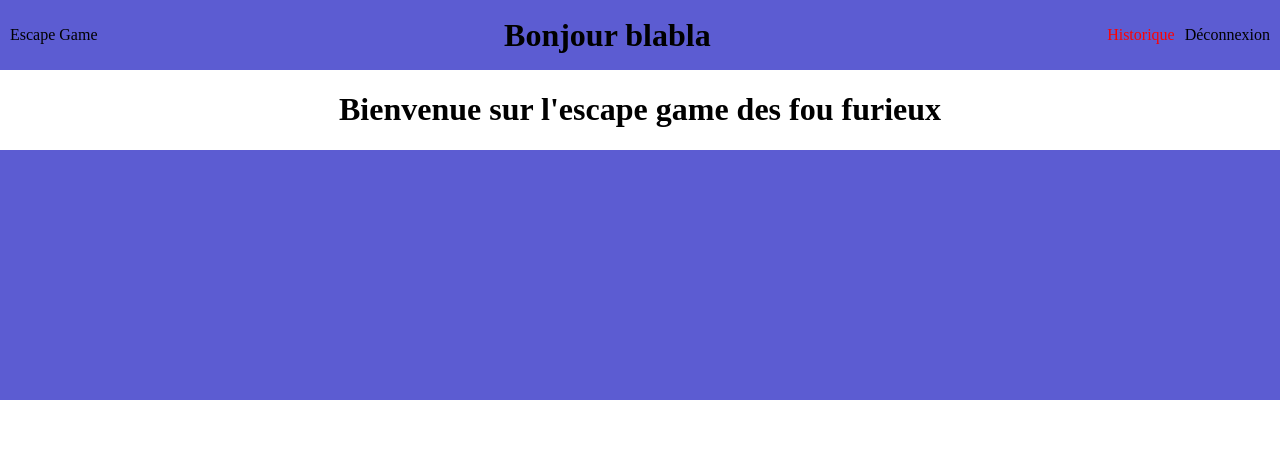
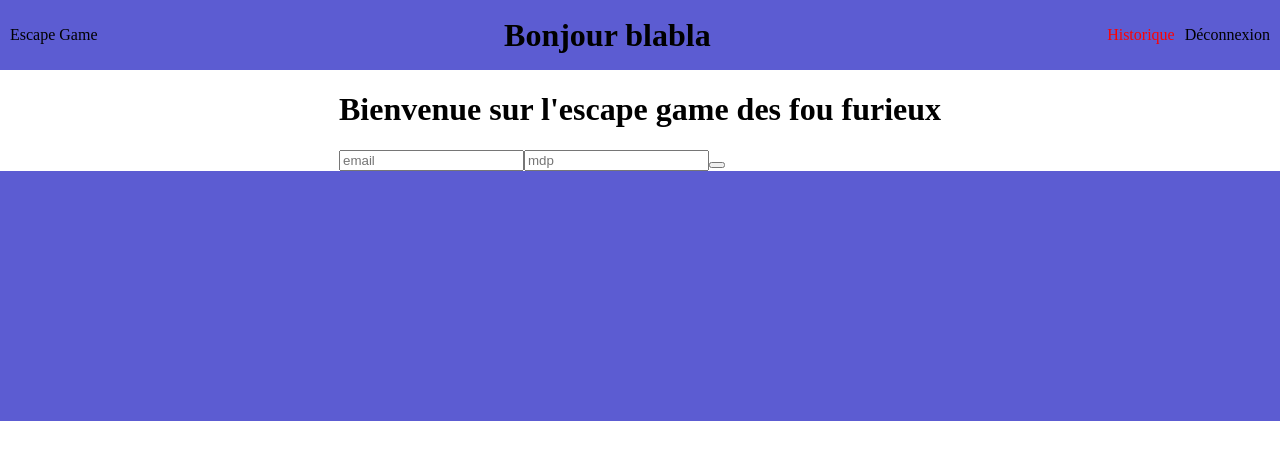
Before and after one commit to thibaud75/escape-game-front, a React (Vite) app: page / in a window 1280 px wide. Shown: the top 460 px of the page. Built offline with nearby package versions, Linux system fonts and the light colour scheme.

Commit message:
link front to back

```diff
--- a/src/App.tsx
+++ b/src/App.tsx
@@ -1,17 +1,71 @@
-import { useState } from 'react'
+import { useEffect, useState } from 'react'
 import './App.css'
 import Nav from './components/Nav'
 import Footer from './components/Footer'
 
 
+
 function App() {
-  const [count, setCount] = useState(0)
+
+const [resultApi, setResultApi] = useState('aa')
+
+const getData = (e:React.FormEvent<HTMLFormElement>) => {
+  e.preventDefault()
+
+  const formData = new FormData(e.currentTarget);
+
+  const email = formData.get('email')
+  let newEmail = email as string
+
+  const password = formData.get('password')
+  let newPassword = password as string
+
+
+  const data = {
+    email : newEmail,
+    password : newPassword,
+  }
+
+  callApi(data)
+}
+
+
+function callApi(login:{}){
+  fetch(`http://localhost:3000/auth/login`, {
+    method : 'POST',
+    headers :{
+      'Content-Type': 'application/json',
+    },
+    body: JSON.stringify(login),
+  })
+
+  .then(response => {
+    console.log(response)
+    return response.json()
+  })
+  .then(data => {
+    console.log(data)
+  })
+}
+
+// useEffect(()=>{
+//   callApi()
+// },[])
+
+
 
   return (
     <>
       <Nav/>
       <div>
         <h1 className='title'>Bienvenue sur l'escape game des fou furieux</h1>
+
+        <form onSubmit={(e)=> getData(e)}>
+          <input type = 'text' placeholder='email' name='email'></input>
+          <input type = 'text' placeholder='mdp' name='password'></input>
+          <button type='submit'></button>
+        </form>
+
       </div>
       <Footer/>
     </>
--- a/src/Auth.tsx
+++ b/src/Auth.tsx
@@ -1,6 +1,6 @@
 import { useState } from 'react'
 import './App.css'
-import Nav from './components/nav'
+import Nav from './components/Nav'
 import Footer from './components/Footer'
 
 
@@ -12,6 +12,8 @@ function App() {
       <Nav/>
       <div>
         <h1 className='title'>dsrghidfgihux</h1>
+
+
       </div>
       <Footer/>
     </>
```
